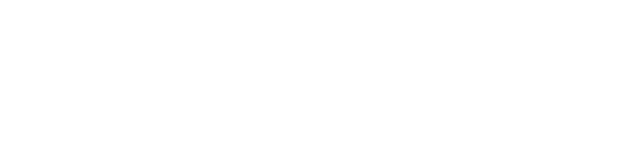
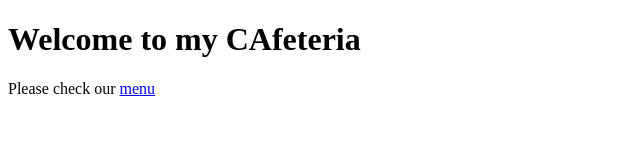
Before and after one commit to Abir30hosen/my-poor-cafeteria, a plain HTML site: page index.html in a window 1280 px wide. Shown: the whole page, without its empty margins (0-640 px from the left). Drawn offline with Linux system fonts and the light colour scheme.

Commit message:
added menu style

```diff
--- a/index.html
+++ b/index.html
@@ -6,6 +6,7 @@
     <title>My Cafeteria</title>
 </head>
 <body>
-
+    <h1>Welcome to my CAfeteria</h1>
+    <p>Please check our <a href="menu.html">menu</a></p>
 </body>
 </html>
```
Also changed, not shown: menu.html (added).
